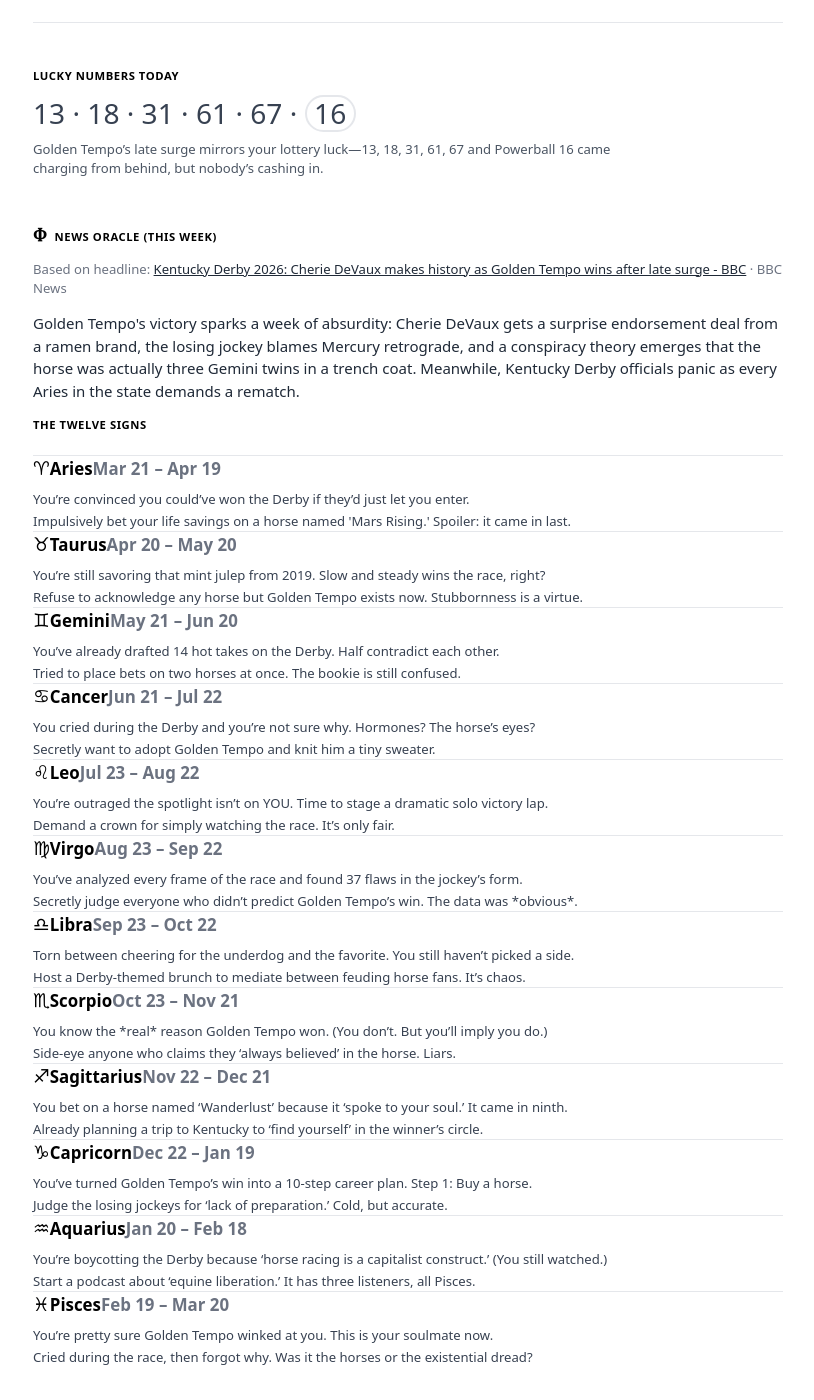
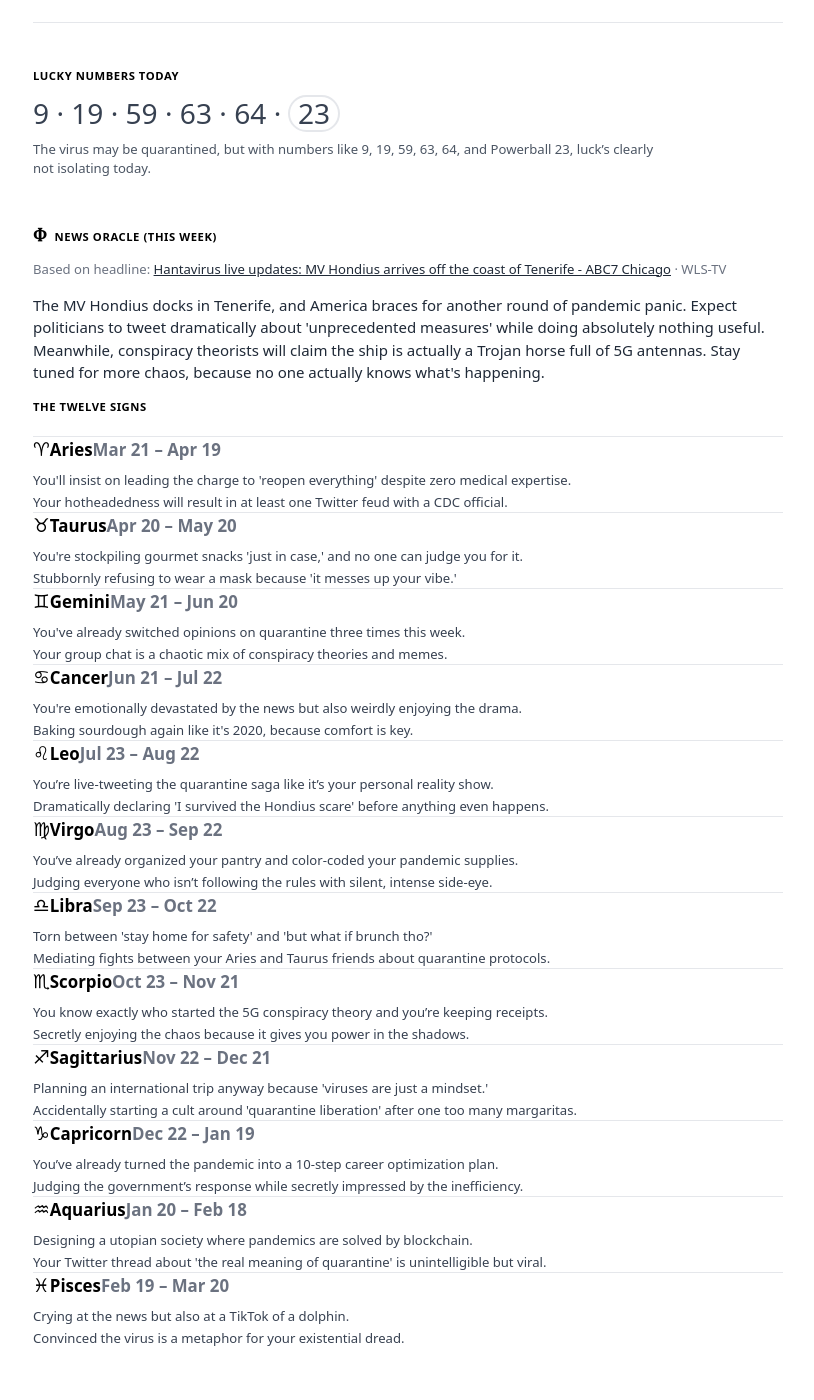
Before and after one commit to saldarji/darjix, a Jekyll site: the page built from horoscopes.html, in a window 1280 px wide and 1400 px high, scrolled down 200 px. Shown: the whole window, without its empty margins (232-1046 px from the left). Built offline with Jekyll 4.4.1, drawn with Linux system fonts in a browser that asks for light colours; some of the changed text lies outside the part shown.

Commit message:
🤖 Auto-update: Horoscopes - May 11, 2026

```diff
--- a/_data/horoscopes.json
+++ b/_data/horoscopes.json
@@ -1,98 +1,98 @@
 {
-  "page_title": "Derby Drama and Cosmic Chaos",
-  "week_start_iso": "2026-05-04",
-  "week_label": "May 04, 2026",
-  "date_caption": "Created May 4, 2026 for the 19th week of 2026.",
-  "generated_at_iso": "2026-05-04T10:58:34Z",
+  "page_title": "Quarantine Zodiac Chaos",
+  "week_start_iso": "2026-05-11",
+  "week_label": "May 11, 2026",
+  "date_caption": "Created May 11, 2026 for the 20th week of 2026.",
+  "generated_at_iso": "2026-05-11T12:00:03Z",
   "news": {
-    "title": "Kentucky Derby 2026: Cherie DeVaux makes history as Golden Tempo wins after late surge - BBC",
-    "source": "BBC News",
-    "url": "https://www.bbc.com/sport/horse-racing/articles/ce3plndgkreo"
+    "title": "Hantavirus live updates: MV Hondius arrives off the coast of Tenerife - ABC7 Chicago",
+    "source": "WLS-TV",
+    "url": "https://abc7chicago.com/live-updates/hantavirus-infection-outbreak-cruise-ship-symptoms-map/19064881/"
   },
-  "weekly_forecast": "Golden Tempo's victory sparks a week of absurdity: Cherie DeVaux gets a surprise endorsement deal from a ramen brand, the losing jockey blames Mercury retrograde, and a conspiracy theory emerges that the horse was actually three Gemini twins in a trench coat. Meanwhile, Kentucky Derby officials panic as every Aries in the state demands a rematch.",
+  "weekly_forecast": "The MV Hondius docks in Tenerife, and America braces for another round of pandemic panic. Expect politicians to tweet dramatically about 'unprecedented measures' while doing absolutely nothing useful. Meanwhile, conspiracy theorists will claim the ship is actually a Trojan horse full of 5G antennas. Stay tuned for more chaos, because no one actually knows what's happening.",
   "signs": [
     {
       "name": "Aries",
       "lines": [
-        "You’re convinced you could’ve won the Derby if they’d just let you enter.",
-        "Impulsively bet your life savings on a horse named 'Mars Rising.' Spoiler: it came in last."
+        "You'll insist on leading the charge to 'reopen everything' despite zero medical expertise.",
+        "Your hotheadedness will result in at least one Twitter feud with a CDC official."
       ]
     },
     {
       "name": "Taurus",
       "lines": [
-        "You’re still savoring that mint julep from 2019. Slow and steady wins the race, right?",
-        "Refuse to acknowledge any horse but Golden Tempo exists now. Stubbornness is a virtue."
+        "You're stockpiling gourmet snacks 'just in case,' and no one can judge you for it.",
+        "Stubbornly refusing to wear a mask because 'it messes up your vibe.'"
       ]
     },
     {
       "name": "Gemini",
       "lines": [
-        "You’ve already drafted 14 hot takes on the Derby. Half contradict each other.",
-        "Tried to place bets on two horses at once. The bookie is still confused."
+        "You've already switched opinions on quarantine three times this week.",
+        "Your group chat is a chaotic mix of conspiracy theories and memes."
       ]
     },
     {
       "name": "Cancer",
       "lines": [
-        "You cried during the Derby and you’re not sure why. Hormones? The horse’s eyes?",
-        "Secretly want to adopt Golden Tempo and knit him a tiny sweater."
+        "You're emotionally devastated by the news but also weirdly enjoying the drama.",
+        "Baking sourdough again like it's 2020, because comfort is key."
       ]
     },
     {
       "name": "Leo",
       "lines": [
-        "You’re outraged the spotlight isn’t on YOU. Time to stage a dramatic solo victory lap.",
-        "Demand a crown for simply watching the race. It’s only fair."
+        "You’re live-tweeting the quarantine saga like it’s your personal reality show.",
+        "Dramatically declaring 'I survived the Hondius scare' before anything even happens."
       ]
     },
     {
       "name": "Virgo",
       "lines": [
-        "You’ve analyzed every frame of the race and found 37 flaws in the jockey’s form.",
-        "Secretly judge everyone who didn’t predict Golden Tempo’s win. The data was *obvious*."
+        "You’ve already organized your pantry and color-coded your pandemic supplies.",
+        "Judging everyone who isn’t following the rules with silent, intense side-eye."
       ]
     },
     {
       "name": "Libra",
       "lines": [
-        "Torn between cheering for the underdog and the favorite. You still haven’t picked a side.",
-        "Host a Derby-themed brunch to mediate between feuding horse fans. It’s chaos."
+        "Torn between 'stay home for safety' and 'but what if brunch tho?'",
+        "Mediating fights between your Aries and Taurus friends about quarantine protocols."
       ]
     },
     {
       "name": "Scorpio",
       "lines": [
-        "You know the *real* reason Golden Tempo won. (You don’t. But you’ll imply you do.)",
-        "Side-eye anyone who claims they ‘always believed’ in the horse. Liars."
+        "You know exactly who started the 5G conspiracy theory and you’re keeping receipts.",
+        "Secretly enjoying the chaos because it gives you power in the shadows."
       ]
     },
     {
       "name": "Sagittarius",
       "lines": [
-        "You bet on a horse named ‘Wanderlust’ because it ‘spoke to your soul.’ It came in ninth.",
-        "Already planning a trip to Kentucky to ‘find yourself’ in the winner’s circle."
+        "Planning an international trip anyway because 'viruses are just a mindset.'",
+        "Accidentally starting a cult around 'quarantine liberation' after one too many margaritas."
       ]
     },
     {
       "name": "Capricorn",
       "lines": [
-        "You’ve turned Golden Tempo’s win into a 10-step career plan. Step 1: Buy a horse.",
-        "Judge the losing jockeys for ‘lack of preparation.’ Cold, but accurate."
+        "You’ve already turned the pandemic into a 10-step career optimization plan.",
+        "Judging the government’s response while secretly impressed by the inefficiency."
       ]
     },
     {
       "name": "Aquarius",
       "lines": [
-        "You’re boycotting the Derby because ‘horse racing is a capitalist construct.’ (You still watched.)",
-        "Start a podcast about ‘equine liberation.’ It has three listeners, all Pisces."
+        "Designing a utopian society where pandemics are solved by blockchain.",
+        "Your Twitter thread about 'the real meaning of quarantine' is unintelligible but viral."
       ]
     },
     {
       "name": "Pisces",
       "lines": [
-        "You’re pretty sure Golden Tempo winked at you. This is your soulmate now.",
-        "Cried during the race, then forgot why. Was it the horses or the existential dread?"
+        "Crying at the news but also at a TikTok of a dolphin.",
+        "Convinced the virus is a metaphor for your existential dread."
       ]
     }
   ],
@@ -103,12 +103,12 @@
     "lucky_draw": "Powerball-style: five distinct 1–69 (sorted) plus one Powerball 1–26; snarky one-liner via same LLM."
   },
   "lucky_numbers": [
-    13,
-    18,
-    31,
-    61,
-    67,
-    16
+    9,
+    19,
+    59,
+    63,
+    64,
+    23
   ],
-  "lucky_numbers_comment": "Golden Tempo’s late surge mirrors your lottery luck—13, 18, 31, 61, 67 and Powerball 16 came charging from behind, but nobody’s cashing in."
+  "lucky_numbers_comment": "The virus may be quarantined, but with numbers like 9, 19, 59, 63, 64, and Powerball 23, luck’s clearly not isolating today."
 }
```
